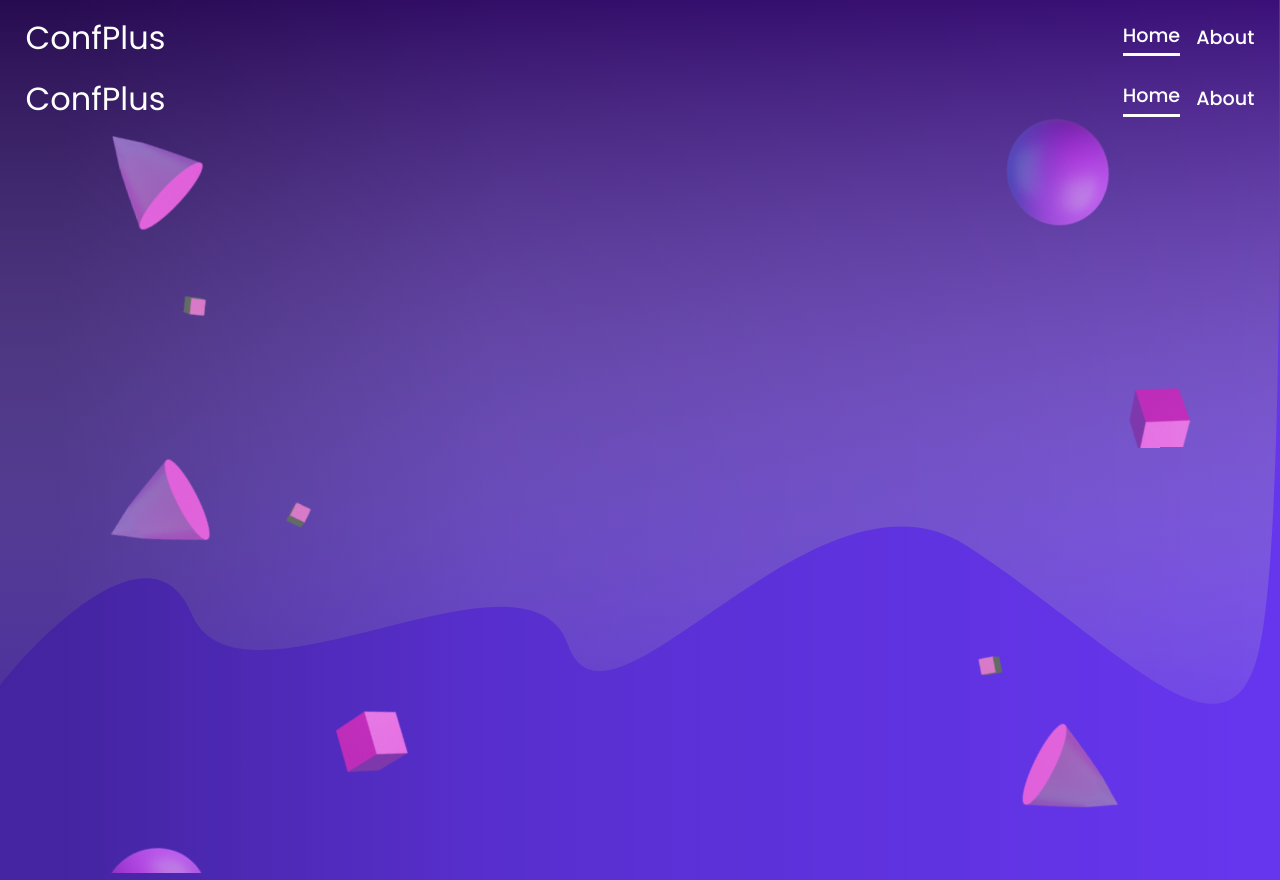
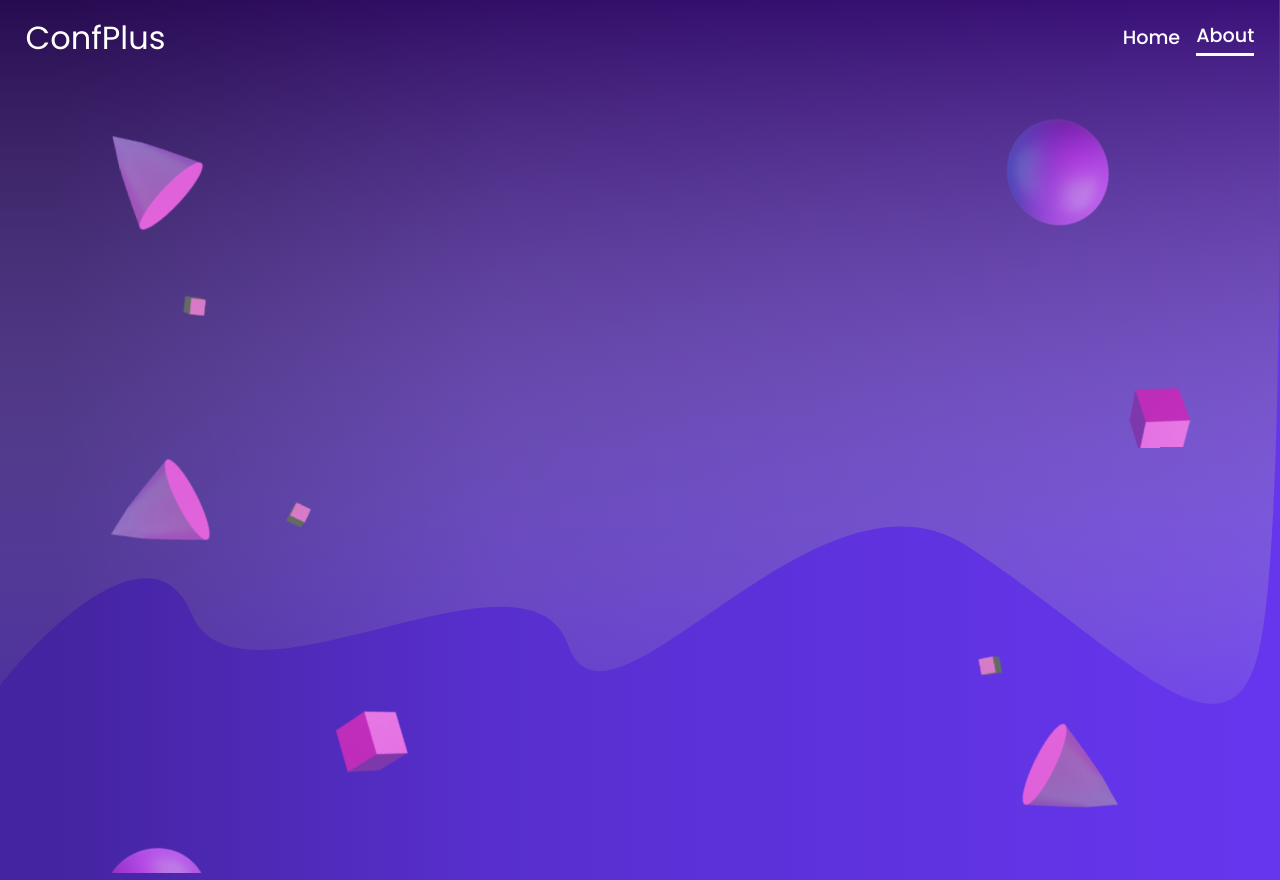
Before and after one commit to ConfPlusDevTeam/confplus-webapp, a Next.js app: page /testPage in a window 1280 px wide. Built offline with nearby package versions, Linux system fonts and the light colour scheme; a web font is replaced by a local one.

Commit message:
add dynamic highlighting for active NavLink

```diff
--- a/app/components/Navbar/Navbar.jsx
+++ b/app/components/Navbar/Navbar.jsx
@@ -1,12 +1,15 @@
 "use client";
 
 import React from "react";
+import { useSelectedLayoutSegment } from "next/navigation";
+import { useState } from "react";
 import Logo from "../Logo/Logo";
 import NavLink from "../NavLink/NavLink";
 import styles from "./NavBar.module.scss";
 
 export default function Navbar({ links }) {
-  const [selected, setSelected] = React.useState(0);
+  const [selected, setSelected] = useState();
+  const segment = useSelectedLayoutSegment();
   return (
     <div className={styles.navbar}>
       <Logo />
@@ -14,8 +17,13 @@ export default function Navbar({ links }) {
         {links.map((link, key) => (
           <NavLink
             navlink={link}
-            active={selected == key ? true : false}
+            active={
+              selected == key || `${segment}` == link.link.replace("/", "")
+                ? true
+                : false
+            }
             onclick={() => setSelected(key)}
+            key={key}
           />
         ))}
       </ul>
--- a/app/layout.jsx
+++ b/app/layout.jsx
@@ -18,7 +18,7 @@ export default function RootLayout({ children }) {
     {
       name: "About",
 
-      link: "/",
+      link: "/testPage",
     },
   ];
   return (
--- a/app/testPage/page.jsx
+++ b/app/testPage/page.jsx
@@ -14,5 +14,5 @@ export default function page() {
       link: "/testPage",
     },
   ];
-  return <Navbar links={links} />;
+  // return <Navbar links={links} />;
 }
```
